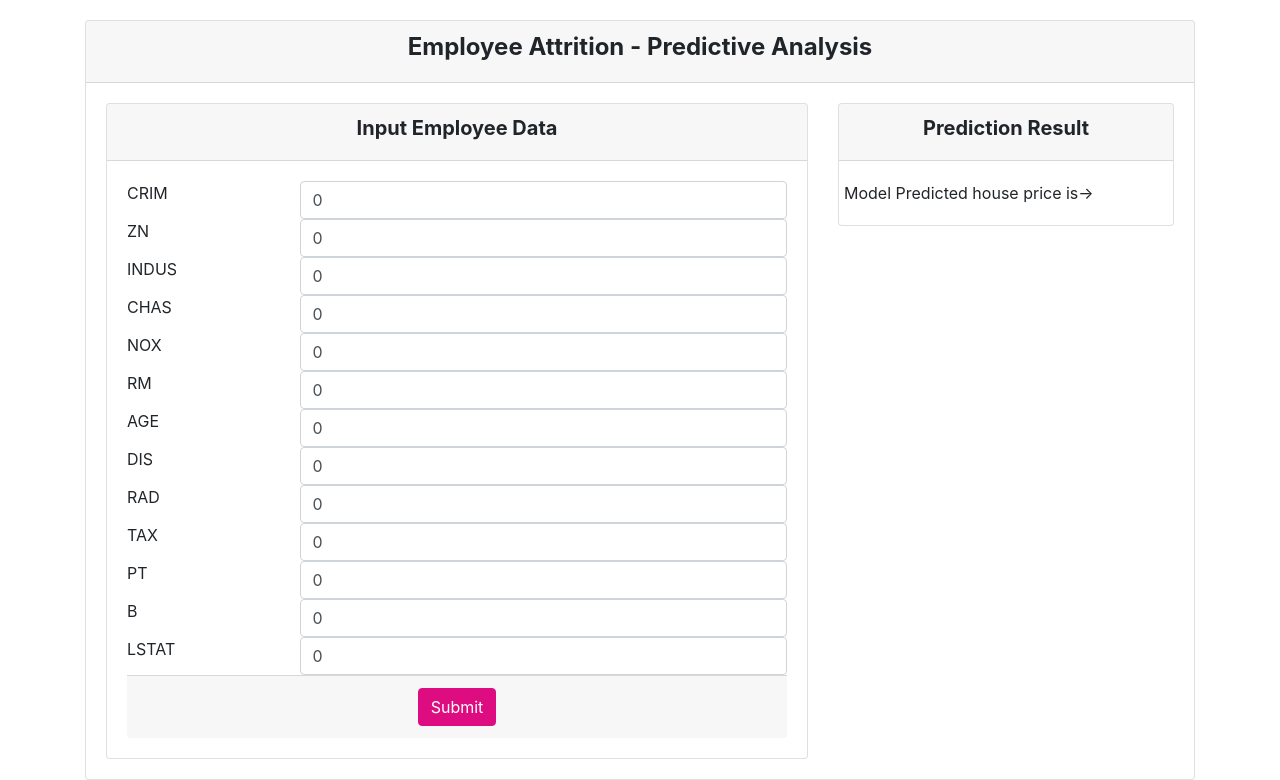
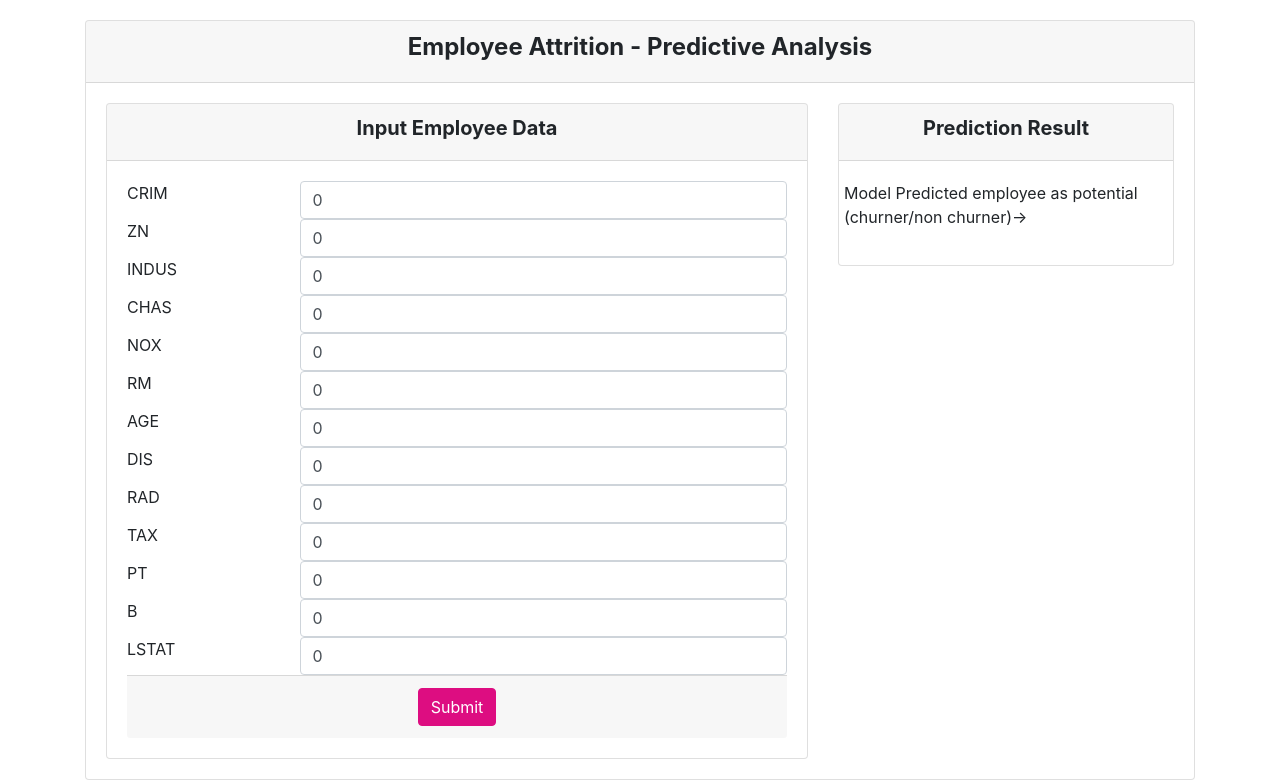
Before and after one commit to TripathiAshutosh/hr-analytics, a Flask app: page /pred-dashboard in a window 1280 px wide. Shown: the part 56-836 px from the top of the page. Run offline with Flask 2, Linux system fonts and the light colour scheme; some libraries are stand-ins or nearby versions.

Commit message:
pred dashboard titles change

```diff
--- a/templates/Dashboards/pred-dashboard.html
+++ b/templates/Dashboards/pred-dashboard.html
@@ -132,7 +132,7 @@
             <div class="card-header text-center"><h5><b>Prediction Result</b></h5></div>
             <div class="card-body">
                 <div class="row">
-                    Model Predicted house price is->&nbsp;&nbsp; <span style="color:red"><p id="result"></p></span>
+                    Model Predicted employee as potential (churner/non churner)->&nbsp;&nbsp; <span style="color:red"><p id="result"></p></span>
                 </div>
                 </div>
             </div>
```
